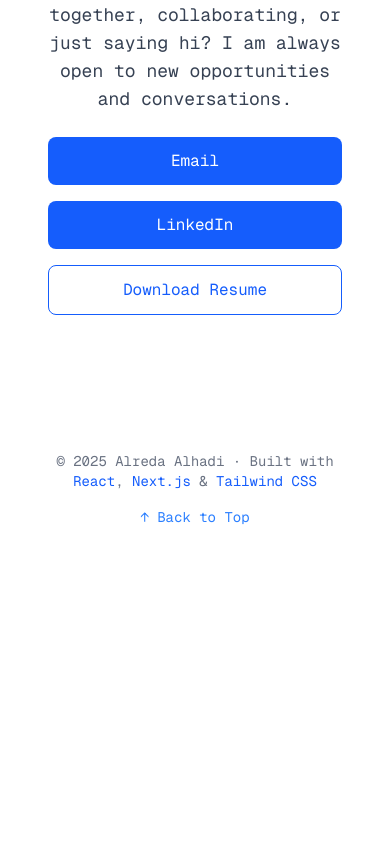
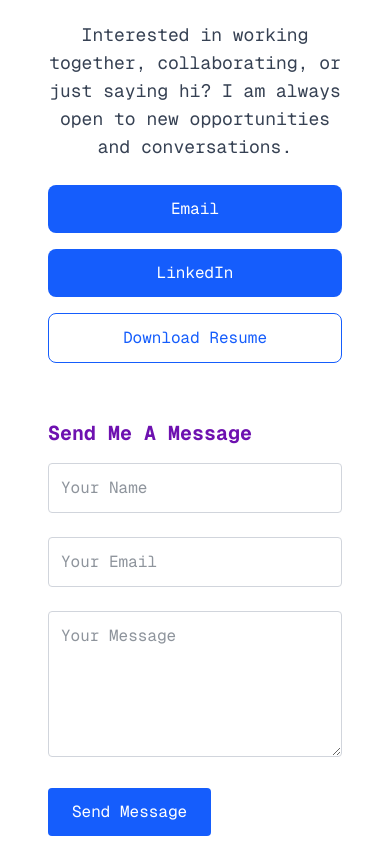
Before and after one commit to AlredaAlhadi/personal-portfolio, a Next.js app: page / in a window 390 px wide. Shown: the part 9181-10024 px from the top of the page. Before the commit the page ends 9864 px from the top, so only its background shows below. Built offline with nearby package versions, Linux system fonts and the light colour scheme.

Commit message:
Implemented Formspree for contact form functionality in ContactSection component. added Formspree dependencies. fixed WIP banner on mobile

```diff
--- a/src/components/ContactSection.tsx
+++ b/src/components/ContactSection.tsx
@@ -1,4 +1,8 @@
+import { useForm, ValidationError } from "@formspree/react";
+
 export default function ContactSection() {
+  const [state, handleSubmit] = useForm("xkgzwqro");
+
   return (
     <section className="py-20 px-4 sm:px-8 bg-white w-full" id="contact">
       <div className="max-w-2xl mx-auto text-center">
@@ -6,7 +10,9 @@ export default function ContactSection() {
         <p className="text-lg text-gray-700 mb-6">
           Interested in working together, collaborating, or just saying hi? I am always open to new opportunities and conversations.
         </p>
-        <div className="flex flex-col sm:flex-row gap-4 justify-center">
+
+
+        <div className="flex flex-col sm:flex-row gap-4 justify-center mb-10">
           <a
             href="mailto:alreda1alhadi@gmail.com"
             className="bg-blue-600 text-white px-6 py-3 rounded-lg hover:bg-blue-700 transition"
@@ -29,6 +35,50 @@ export default function ContactSection() {
             Download Resume
           </a>
         </div>
+
+        <div className="text-left">
+          <h3 className="text-xl text-purple-800 font-bold py-4">Send Me A Message</h3>
+
+          {state.succeeded ? (
+            <p className="text-green-600 font-medium">✅ Message sent successfully!</p>
+          ) : (
+            <form onSubmit={handleSubmit} className="space-y-6">
+              <input
+                type="text"
+                name="name"
+                placeholder="Your Name"
+                required
+                className="w-full p-3 border border-gray-300 rounded text-gray-800"
+              />
+
+              <input
+                type="email"
+                name="email"
+                placeholder="Your Email"
+                required
+                className="w-full p-3 border border-gray-300 rounded text-gray-800"
+              />
+              <ValidationError prefix="Email" field="email" errors={state.errors} />
+
+              <textarea
+                name="message"
+                rows={5}
+                placeholder="Your Message"
+                required
+                className="w-full p-3 border border-gray-300 rounded text-gray-800"
+              />
+              <ValidationError prefix="Message" field="message" errors={state.errors} />
+
+              <button
+                type="submit"
+                disabled={state.submitting}
+                className="bg-blue-600 text-white px-6 py-3 rounded hover:bg-blue-700 transition"
+              >
+                {state.submitting ? "Sending..." : "Send Message"}
+              </button>
+            </form>
+          )}
+        </div>
       </div>
     </section>
   );
--- a/src/components/Navbar.tsx
+++ b/src/components/Navbar.tsx
@@ -10,12 +10,13 @@ export default function Navbar() {
 
   return (
     <>
-      {/* Early Work in Progress Banner */}
-    <div className=" text-yellow-200 text-center py-2 text-sm">
+
+    {/* Early Work in Progress Banner */}
+    <div className="text-yellow-200 text-center text-sm py-4 px-2 sm:px-4 z-50 relative">
         🚧 This website is still an <strong>early work in progress</strong>. Updates to design and functionality are coming soon!
     </div>
 
-    <nav className="w-full bg-white shadow-md fixed top-0 left-0 z-50">
+    <nav className="w-full bg-white shadow-md fixed top-0 left-0 z-40">
       <div className="max-w-6xl mx-auto px-4 py-3 flex items-center justify-between">
 
         <Link href="/" className="text-2xl font-bold text-blue-600">Alreda.dev</Link>
@@ -62,7 +63,7 @@ export default function Navbar() {
 
       {/* Mobile Nav Links */}
       {isOpen && (
-        <div className="sm:hidden px-4 pb-4 space-y-2 bg-white shadow-md">
+        <div className="sm:hidden flex px-4 pb-4 space-y-2 bg-white shadow-md">
           <a href="#about" onClick={toggleMenu} className="block text-gray-700 hover:text-blue-600">About</a>
           <a href="#projects" onClick={toggleMenu} className="block text-gray-700 hover:text-blue-600">Projects</a>
           <a href="#education" onClick={toggleMenu} className="block text-gray-700 hover:text-blue-600">Education</a>
@@ -71,6 +72,7 @@ export default function Navbar() {
         </div>
       )}
     </nav>
+
     </>
   );
 }
--- a/src/pages/index.tsx
+++ b/src/pages/index.tsx
@@ -20,7 +20,7 @@ const geistMono = Geist_Mono({
 export default function Home() {
   return (
     <div
-      className={`${geistSans.className} ${geistMono.className} grid grid-rows-[20px_1fr_20px] items-center justify-items-center min-h-screen p-8 pb-20 gap-6 sm:p-20 font-[family-name:var(--font-geist-sans)]`}
+      className={`${geistSans.className} ${geistMono.className} grid grid-rows-[20px_1fr_20px] items-center justify-items-center min-h-screen p-8 pb-20 gap-6 sm:p-20 font-[family-name:var(--font-geist-sans)] pt-20 sm:pt-20`}
     >
       <Navbar />
 
```
Also changed, not shown: package.json (+7 -6 lines), 1 other file (tests, documents, lock files or other folders).
